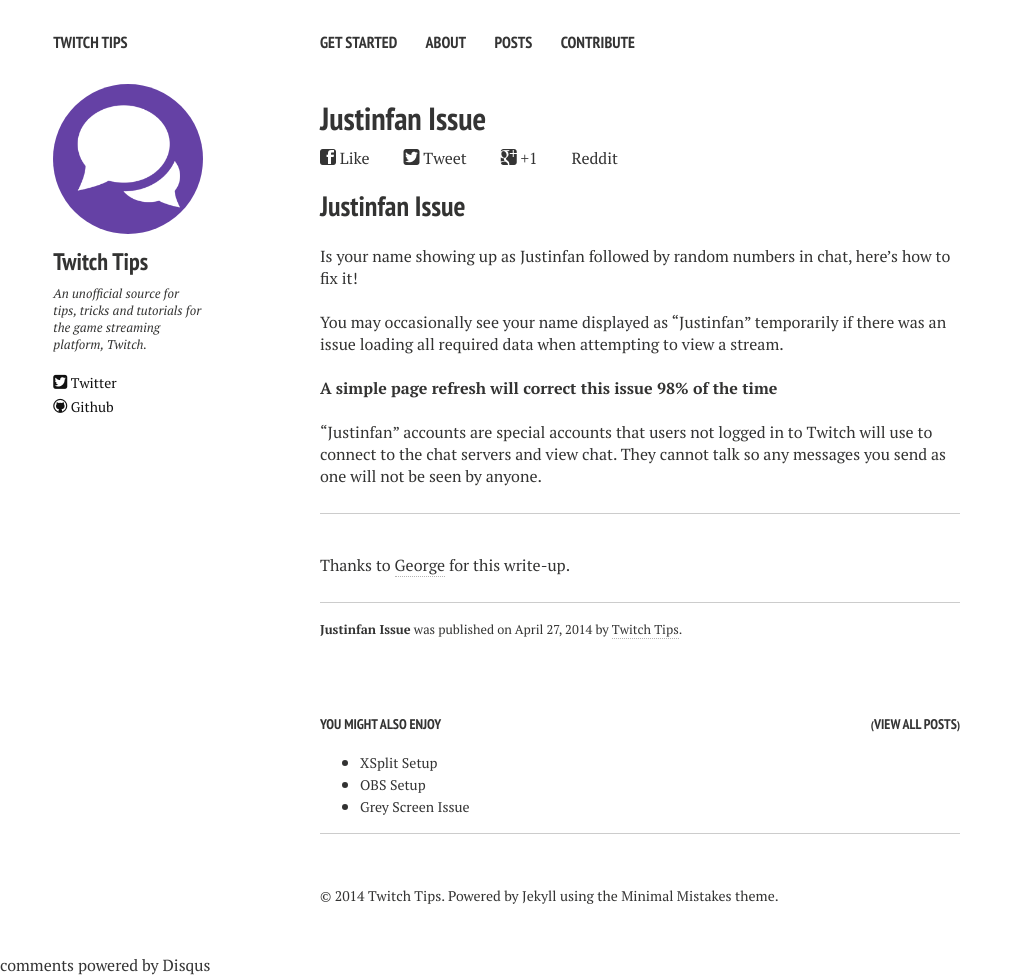
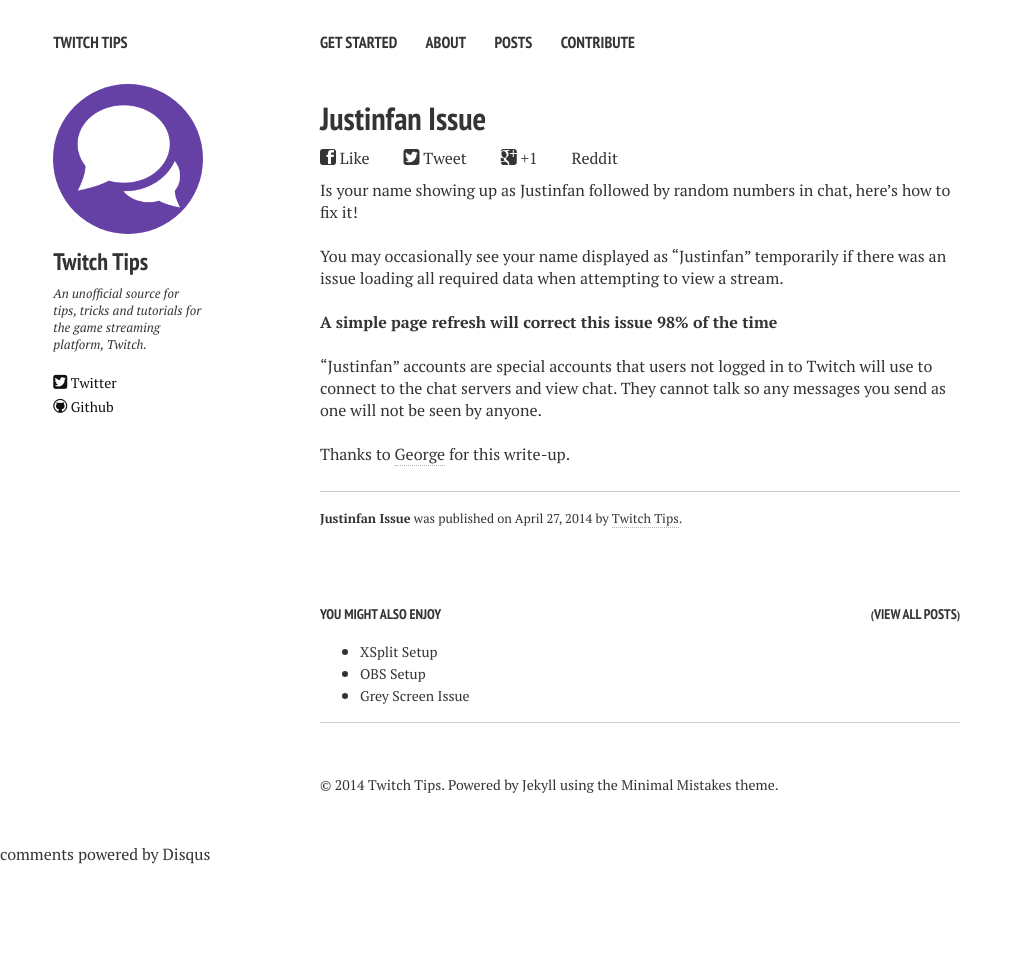
Before and after one commit to SolidPIPe/twitchtips, a Jekyll site: the page built from _posts/2014-04-27-justinfan.md, in a window 1280 px wide. Shown: the whole page, without its empty margins (0-1023 px from the left). Built offline with Jekyll 4.4.1, drawn with Linux system fonts in a browser that asks for light colours; nearby versions of some CDN libraries; comment, search, counter and statistics services are not loaded; after the commit the page ends 900 px from its top, so only the background shows below that.

Commit message:
Justinfan Release

```diff
--- a/_posts/2014-04-27-justinfan.md
+++ b/_posts/2014-04-27-justinfan.md
@@ -4,10 +4,7 @@
 description: "Is your name showing up as Justinfan followed by random numbers in chat, here's how to fix it"
 tags: [twitch,justin,fan,chat,nick]
 comments: true
-draft: true
 ---
-
-## Justinfan Issue
 
 Is your name showing up as Justinfan followed by random numbers in chat, here's how to fix it!
 
@@ -17,7 +14,4 @@
 
 <br>"Justinfan" accounts are special accounts that users not logged in to Twitch will use to connect to the chat servers and view chat. They cannot talk so any messages you send as one will not be seen by anyone.
 
-
-----------
-
 <br>Thanks to [George](https://twitter.com/bgeorge) for this write-up.
```
